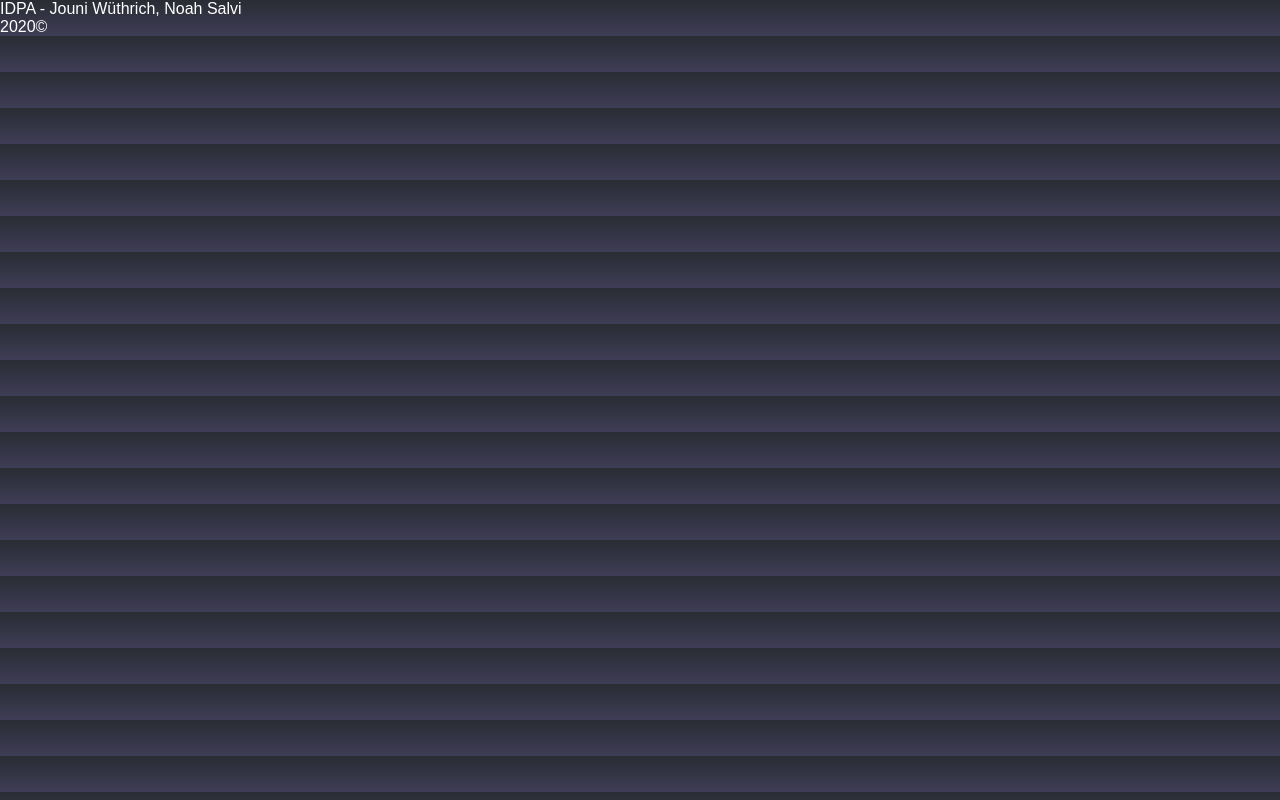
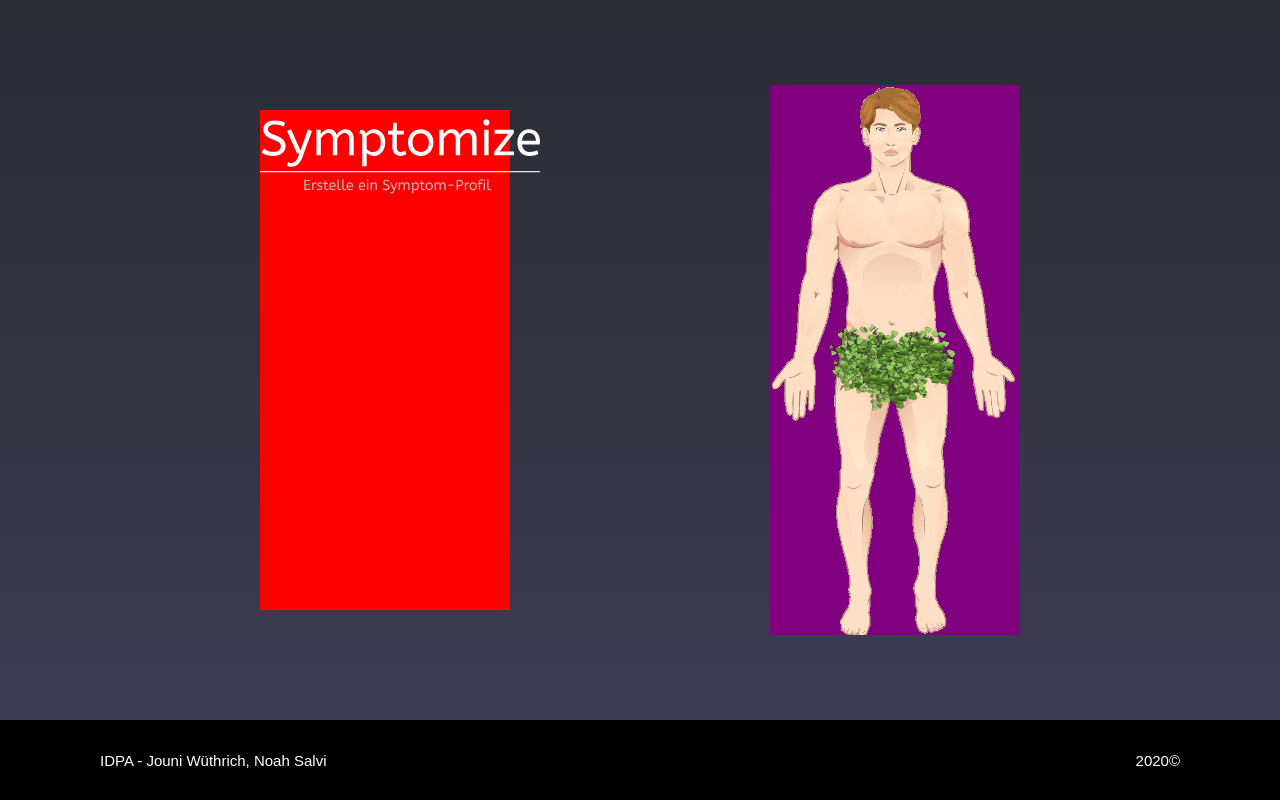
Before and after one commit to noahsalvi/Symptomize, an Angular app in the folder symptomize-web/: page /symp in a window 1280 px wide. Built offline with nearby package versions, Linux system fonts and the light colour scheme; a web font is replaced by a local one.

Commit message:
add image mapping

```diff
--- a/symptomize-web/src/app/symptomize/symptomize.component.html
+++ b/symptomize-web/src/app/symptomize/symptomize.component.html
@@ -1,5 +1,81 @@
-<main></main>
-<footer>
-  <div>IDPA - Jouni Wüthrich, Noah Salvi</div>
-  <div>2020©</div>
-</footer>
+<canvas id="myCanvas"></canvas>
+<div class="container">
+  <section>
+    <div class="section-left">
+      <img src="assets/symptomize-no-logo.svg" alt="symptomize logo" />
+      <div class="tutorial"></div>
+    </div>
+    <div class="section-right">
+      <div class="human-container">
+        <img id="human" src="assets/human550.png" usemap="#image-map" />
+
+        <map id="image-map" name="image-map">
+          <area
+            (mouseover)="myHover('head')"
+            (mouseout)="myLeave()"
+            target=""
+            alt="head"
+            title="head"
+            href=""
+            coords="142,88,140,79,142,64,147,60,150,53,150,45,145,43,150,35,150,23,146,14,136,6,126,4,115,4,106,8,97,14,92,22,90,32,92,43,93,53,94,60,101,61,102,75,102,83,100,90"
+            shape="poly"
+          />
+          <area
+            (mouseover)="myHover('right-arm')"
+            (mouseout)="myLeave()"
+            target=""
+            alt="right-arm"
+            title="right-arm"
+            href=""
+            coords="74,99,66,100,59,104,53,110,46,119,42,127,41,137,41,147,39,155,37,162,36,175,36,183,35,191,32,200,30,210,28,220,28,228,27,239,27,251,26,261,24,270,20,277,12,284,7,292,2,299,4,305,10,299,15,295,15,306,14,316,17,325,20,331,26,337,32,332,36,324,43,325,44,307,46,294,46,285,43,277,46,266,51,253,55,240,58,229,61,215,61,201,64,186,68,174,70,161,70,156,72,134,72,116"
+            shape="poly"
+          />
+          <area
+            (mouseover)="myHover('right-leg')"
+            (mouseout)="myLeave()"
+            target=""
+            alt="right-leg"
+            title="right-leg"
+            href=""
+            coords="70,274,67,290,66,303,66,327,68,347,72,370,71,387,70,397,68,413,67,425,68,440,72,457,76,475,79,491,81,498,79,507,82,514,80,522,74,531,71,538,72,544,78,550,86,549,96,550,101,540,101,524,99,514,102,506,97,486,98,468,102,455,104,438,100,422,98,410,104,390,108,370,109,359,112,345,117,328,120,317,122,306,122,295,124,286,122,278"
+            shape="poly"
+          />
+          <area
+            (mouseover)="myHover('left-leg')"
+            (mouseout)="myLeave()"
+            target=""
+            alt="left-leg"
+            title="left-leg"
+            href=""
+            coords="126,278,126,290,125,299,125,311,128,321,130,334,133,344,137,364,142,391,145,404,146,412,144,424,143,435,145,453,150,466,150,481,148,491,146,498,144,503,146,510,146,520,148,526,147,532,147,541,153,548,159,545,168,544,176,541,177,532,172,523,167,515,166,503,167,485,168,472,172,457,177,443,178,426,177,411,175,403,175,389,175,378,173,368,174,358,177,343,178,326,178,308,176,299,176,286,174,274"
+            shape="poly"
+          />
+          <area
+            (mouseover)="myHover('left-arm')"
+            (mouseout)="myLeave()"
+            target=""
+            alt="left-arm"
+            title="left-arm"
+            href=""
+            coords="234,291,235,304,235,316,236,323,232,327,229,333,224,330,218,329,212,325,208,317,206,304,203,292,205,282,204,272,199,263,192,250,186,238,182,220,179,204,178,191,174,180,172,174,173,152,173,139,172,124,171,115,169,100,178,101,187,106,195,113,199,124,199,137,199,145,200,154,205,168,205,179,207,191,211,199,213,212,215,224,217,240,218,253,222,268,227,274,234,280,242,285,245,292,245,298,239,295"
+            shape="poly"
+          />
+          <area
+            (mouseover)="myHover('oberkoerper')"
+            (mouseout)="myLeave()"
+            target=""
+            alt="oberkoerper"
+            title="oberkoerper"
+            href=""
+            coords="170,257,168,246,166,239,166,228,164,212,165,201,168,187,171,175,173,166,174,150,172,133,171,115,169,101,161,98,149,93,142,89,126,90,116,90,102,90,92,93,85,96,75,99,74,108,73,119,73,131,72,143,71,152,71,162,69,171,76,190,78,198,79,210,79,220,78,229,78,237,77,244,77,252,76,258"
+            shape="poly"
+          />
+        </map>
+      </div>
+    </div>
+  </section>
+  <footer>
+    <div>IDPA - Jouni Wüthrich, Noah Salvi</div>
+    <div>2020©</div>
+  </footer>
+</div>
--- a/symptomize-web/src/app/symptomize/symptomize.component.scss
+++ b/symptomize-web/src/app/symptomize/symptomize.component.scss
@@ -0,0 +1,47 @@
+@import "src/assets/colors.scss";
+canvas {
+  pointer-events: none; /* make the canvas transparent to the mouse - needed since canvas is position infront of image */
+  position: absolute;
+}
+.container {
+  display: flex;
+  flex-direction: column;
+  justify-content: space-between;
+  height: 100vh;
+
+  section {
+    flex-grow: 1;
+    display: flex;
+    justify-content: space-evenly;
+    align-items: center;
+    .section-left {
+      height: 500px;
+      width: 250px;
+      background: red;
+    }
+
+    .section-right {
+      width: 250px;
+      background: purple;
+
+      .human-container {
+        height: 550px;
+
+        img {
+          height: 550px;
+        }
+      }
+    }
+  }
+
+  footer {
+    height: 80px;
+    background: black;
+
+    display: flex;
+    justify-content: space-between;
+    align-items: center;
+    padding: 0 100px;
+    font-size: 15px;
+  }
+}
--- a/symptomize-web/src/app/symptomize/symptomize.component.ts
+++ b/symptomize-web/src/app/symptomize/symptomize.component.ts
@@ -1,15 +1,118 @@
-import { Component, OnInit } from '@angular/core';
+import { Component, OnInit } from "@angular/core";
 
 @Component({
-  selector: 'app-symptomize',
-  templateUrl: './symptomize.component.html',
-  styleUrls: ['./symptomize.component.scss']
+  selector: "app-symptomize",
+  templateUrl: "./symptomize.component.html",
+  styleUrls: ["./symptomize.component.scss"],
 })
 export class SymptomizeComponent implements OnInit {
-
-  constructor() { }
+  hdc;
+  constructor() {}
 
   ngOnInit() {
+    this.myInit();
+  }
+  // stores the device context of the canvas we use to draw the outlines
+  // initialized in myInit, used in myHover and myLeave
+
+  // shorthand func
+  byId(e) {
+    return document.getElementById(e);
   }
 
+  // takes a string that contains coords eg - "227,307,261,309, 339,354, 328,371, 240,331"
+  // draws a line from each co-ord pair to the next - assumes starting point needs to be repeated as ending point.
+  drawPoly(coOrdStr) {
+    let mCoords = coOrdStr.split(",");
+    let i, n;
+    n = mCoords.length;
+
+    this.hdc.beginPath();
+    this.hdc.moveTo(mCoords[0], mCoords[1]);
+    for (i = 2; i < n; i += 2) {
+      this.hdc.lineTo(mCoords[i], mCoords[i + 1]);
+    }
+    this.hdc.lineTo(mCoords[0], mCoords[1]);
+    this.hdc.stroke();
+  }
+
+  drawRect(coOrdStr) {
+    let mCoords = coOrdStr.split(",");
+    let top, left, bot, right;
+    left = mCoords[0];
+    top = mCoords[1];
+    right = mCoords[2];
+    bot = mCoords[3];
+    this.hdc.strokeRect(left, top, right - left, bot - top);
+  }
+
+  myHover(title) {
+    let test: any[];
+    let maps = document.getElementById("image-map").children;
+
+    let element;
+    for (let i = 0; i < maps.length; i++) {
+      console;
+      if (maps[i].getAttribute("title") == title) {
+        console.log("yes");
+        element = maps[i];
+        console.log(maps[i]);
+      }
+    }
+    let coordStr = element.getAttribute("coords");
+    console.log(coordStr);
+    let areaType = element.getAttribute("shape");
+
+    switch (areaType) {
+      case "polygon":
+      case "poly":
+        this.drawPoly(coordStr);
+        break;
+
+      case "rect":
+        this.drawRect(coordStr);
+    }
+  }
+
+  myLeave() {
+    let canvas: any = this.byId("myCanvas");
+    this.hdc.clearRect(0, 0, canvas.width, canvas.height);
+  }
+
+  myInit() {
+    // get the target image
+    let img = this.byId("human");
+
+    let x, y, w, h;
+
+    // get it's position and width+height
+    x = img.offsetLeft;
+    y = img.offsetTop;
+    w = img.clientWidth;
+    h = img.clientHeight;
+
+    // move the canvas, so it's contained by the same parent as the image
+    let imgParent = img.parentNode;
+    let can: any = this.byId("myCanvas");
+    imgParent.appendChild(can);
+
+    // place the canvas in front of the image
+    can.style.zIndex = 1;
+
+    // position it over the image
+    can.style.left = x + "px";
+    can.style.top = y + "px";
+
+    // make same size as the image
+    can.setAttribute("width", w + "px");
+    can.setAttribute("height", h + "px");
+
+    // get it's context
+    this.hdc = can.getContext("2d");
+
+    // set the 'default' values for the colour/width of fill/stroke operations
+    this.hdc.fillStyle = "red";
+    this.hdc.strokeStyle = "red";
+    this.hdc.lineWidth = 2;
+  }
 }
```
Also changed, not shown: symptomize-web/src/assets/human.png (added), symptomize-web/src/assets/human550.png (added).
